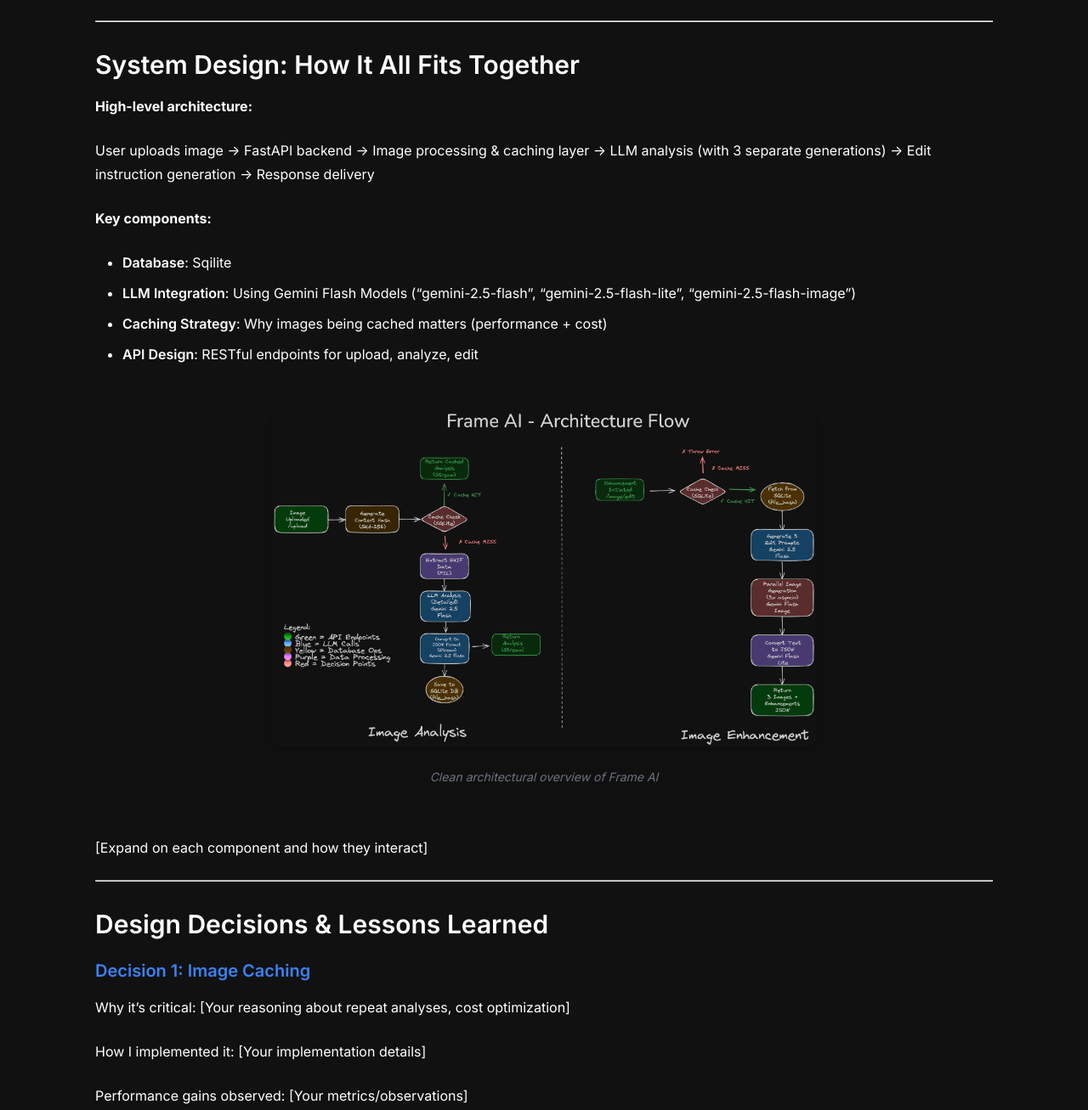
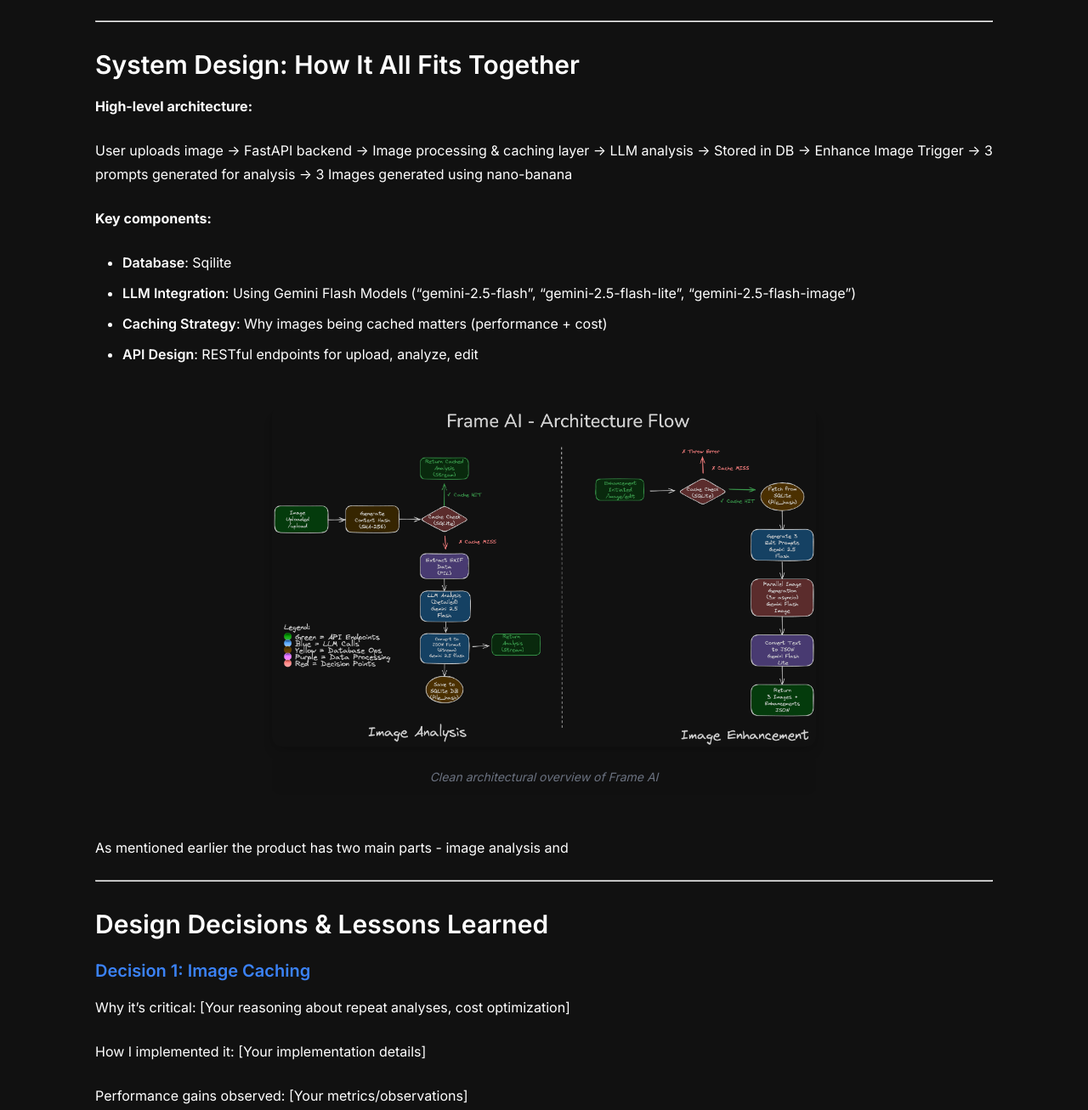
Before and after one commit to BKG123/BKG123.github.io, a Jekyll site: the page built from _posts/2025-10-20-frame-ai.md, in a window 1280 px wide and 1400 px high, scrolled down 2345 px, cut to the strip 93-1400 px from the top of the window. Shown: the whole strip at 85% size. Built offline with Jekyll 4.4.1, drawn with Linux system fonts in a browser that asks for light colours.

Commit message:
Update "Frame AI" blog post to clarify high-level architecture and key components, enhancing the description of the image analysis process and its integration with the nano-banana generation. Adjust feed and HTML files to reflect these changes.

```diff
--- a/_posts/2025-10-20-frame-ai.md
+++ b/_posts/2025-10-20-frame-ai.md
@@ -49,7 +49,7 @@ Earlier I was passing the analysis directly to the nano banana generation prompt
 
 **High-level architecture:**
 
-User uploads image → FastAPI backend → Image processing & caching layer → LLM analysis (with 3 separate generations) → Edit instruction generation → Response delivery
+User uploads image → FastAPI backend → Image processing & caching layer → LLM analysis → Stored in DB -> Enhance Image Trigger → 3 prompts generated for analysis → 3 Images generated using nano-banana
 
 **Key components:**
 
@@ -63,7 +63,7 @@ User uploads image → FastAPI backend → Image processing & caching layer →
   <figcaption>Clean architectural overview of Frame AI</figcaption>
 </figure>
 
-[Expand on each component and how they interact]
+As mentioned earlier the product has two main parts - image analysis and
 
 ---
 
```
Also changed, not shown: 2 other files.
